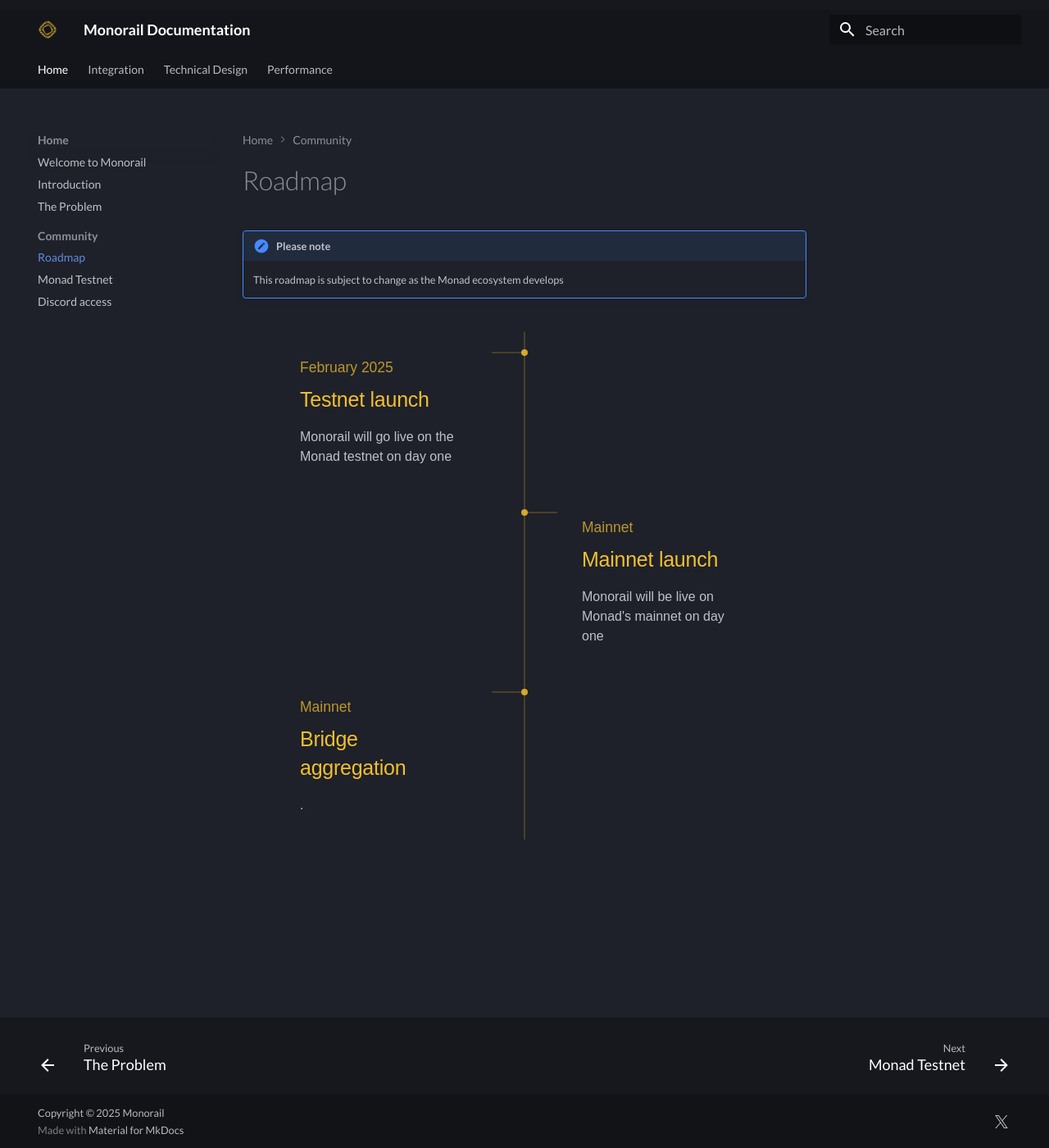
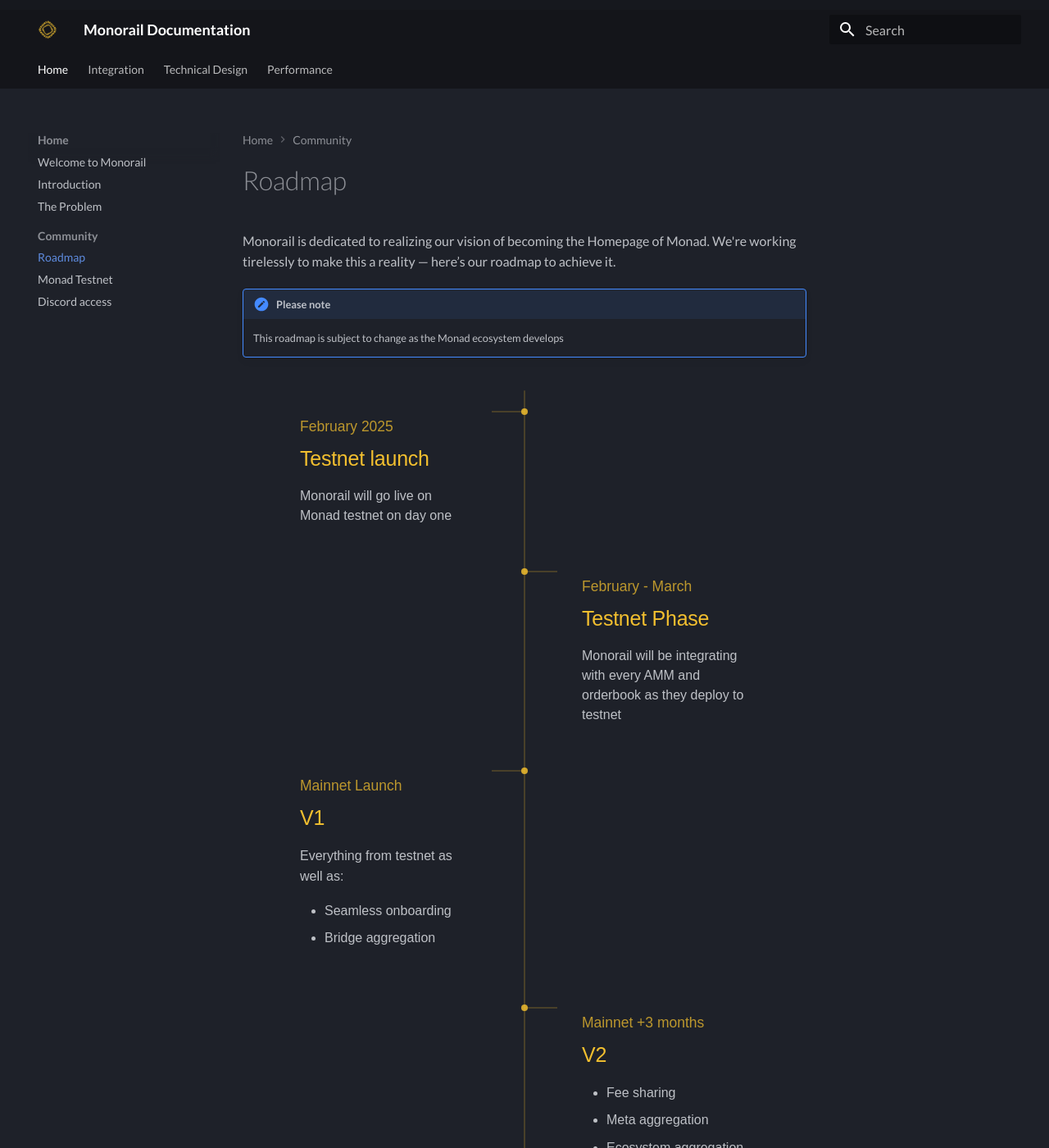
Before and after one commit to monorail-xyz/docs, an MkDocs documentation site: the page built from docs/community/roadmap.md, in a window 1280 px wide and 1400 px high. Shown: the whole window at 82% size. Built offline with MkDocs 1.6.1 and Material for MkDocs 9.7.7, drawn with Linux system fonts in a browser that asks for light colours; some web fonts are replaced; some of the changed text lies outside the part shown.

Commit message:
Add base roadmap overview

```diff
--- a/docs/community/roadmap.md
+++ b/docs/community/roadmap.md
@@ -1,4 +1,6 @@
 # Roadmap
+
+Monorail is dedicated to realizing our vision of becoming the Homepage of Monad. We're working tirelessly to make this a reality — here’s our roadmap to achieve it.
 
 !!! note "Please note"
 
@@ -9,21 +11,69 @@
         <div class="content">
             <div class="date">February 2025</div>
             <h2>Testnet launch</h2>
-            <p>Monorail will go live on the Monad testnet on day one</p>
+            <p>Monorail will go live on Monad testnet on day one</p>
         </div>
     </div>
     <div class="container right">
         <div class="content">
-            <div class="date">Mainnet</div>
-            <h2>Mainnet launch</h2>
-            <p>Monorail will be live on Monad's mainnet on day one</p>
+            <div class="date">February - March</div>
+            <h2>Testnet Phase</h2>
+            <p>Monorail will be integrating with every AMM and orderbook as they deploy to testnet</p>
         </div>
     </div>
     <div class="container left">
         <div class="content">
-            <div class="date">Mainnet</div>
-            <h2>Bridge aggregation</h2>
-            <p>.</p>
+            <div class="date">Mainnet Launch</div>
+            <h2>V1</h2>
+            <div>
+                Everything from testnet as well as:
+                <ul>
+                    <li>Seamless onboarding</li>
+                    <li>Bridge aggregation</li>
+                </ul>
+            </div>
+        </div>
+    </div>
+    <div class="container right">
+        <div class="content">
+            <div class="date">Mainnet +3 months</div>
+            <h2>V2</h2>
+            <div>
+                <ul>
+                    <li>Fee sharing</li>
+                    <li>Meta aggregation</li>
+                    <li>Ecosystem aggregation</li>
+                </ul>
+            </div>
+        </div>
+    </div>
+    <div class="container left">
+        <div class="content">
+            <div class="date">Mainnet +6 months</div>
+            <h2>V3</h2>
+            <div>
+                <ul>
+                    <li>TGE</li>
+                    <li>Stop loss</li>
+                    <li>Trailing stop loss</li>
+                    <li>AI Agent aggregation</li>
+                </ul>
+            </div>
+        </div>
+    </div>
+    <div class="container right">
+        <div class="content">
+            <div class="date">Mainnet +9 months</div>
+            <h2>V4</h2>
+            <div>
+                <ul>
+                    <li>DCA</li>
+                    <li>Limit orders</li>
+                    <li>Staking</li>
+                    <li>Governance</li>
+                    <li>Agent integration</li>
+                </ul>
+            </div>
         </div>
     </div>
 </div>
--- a/docs/stylesheets/timeline.css
+++ b/docs/stylesheets/timeline.css
@@ -116,6 +116,6 @@
     }
 
     .left::after, .right::after {
-        left: 15px;
+        left: 24px;
     }
 }
```
